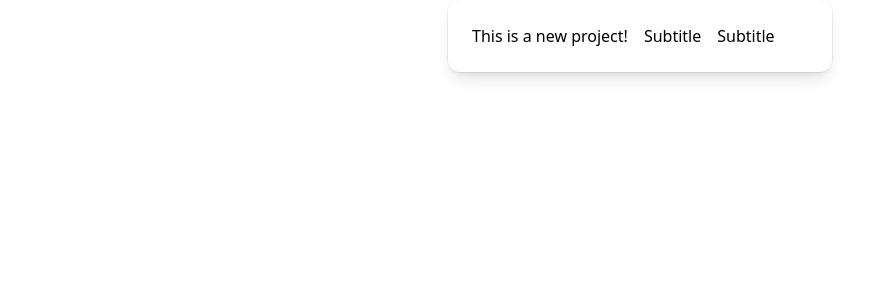
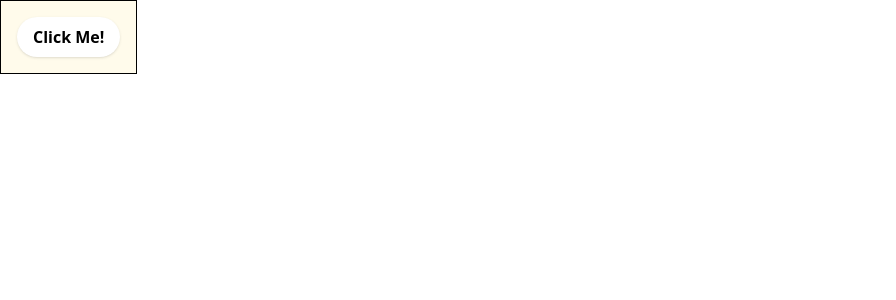
Before and after one commit to gmoraes-code/Svelte-Studies-2025, a SvelteKit app: page / in a window 1280 px wide. Shown: the top 300 px of the page, without its empty margins (0-896 px from the left). Built offline with nearby package versions, Linux system fonts and the light colour scheme.

Commit message:
some simple yet effective tests using tailwindcss and svelte logic for components

```diff
--- a/src/routes/+page.svelte
+++ b/src/routes/+page.svelte
@@ -1,14 +1,10 @@
 <script>
 </script>
 
-<head>
-
-</head>
-
-<body>
-    <div class = "mx-auto flex max-w-sm items-center gap-x-4 rounded-xl bg-white p-6 shadow-lg outline outline-black/5 dark:bg-slate-800 dark:shadow-none dark:-outline-offset-1 dark:outline-white/10">
-        <h1>This is a new project!</h1>
-        <h2>Subtitle</h2>
-        <h2>Subtitle</h2>
+<button
+    class="bg-amber-50 p-4 border"
+    onclick={() => console.log("Hello, World!")}>
+    <div class="rounded-full flex px-4 py-2 bg-white shadow-sm">
+        <h1 class="font-bold">Click Me!</h1>
     </div>
-</body>
+</button>
```
